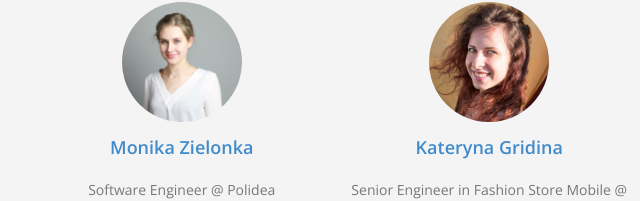
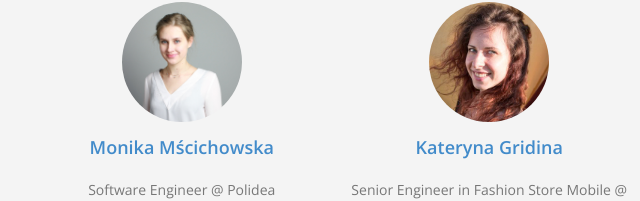
Before and after one commit to TheSwiftAlps/theswiftalps.github.io, a plain HTML site: page index.html in a window 1280 px wide. Shown: the part 2718-2919 px from the top of the page, 612-1252 px from the left. Drawn offline with nearby package versions, Linux system fonts and the light colour scheme.

Commit message:
Update last name

```diff
--- a/index.html
+++ b/index.html
@@ -250,7 +250,7 @@
                             <div class="col-sm-3">
                                 <div class="team-1-member">
                                     <img height="120px" width="120px" alt="Team Member" src="img/monika.jpg" class="img-circle">
-                                    <h4><a href="https://twitter.com/_ms_monika" target="_blank"><strong>Monika Zielonka</strong></a></h4>
+                                    <h4><a href="https://twitter.com/_ms_monika" target="_blank"><strong>Monika Mścichowska</strong></a></h4>
                                     <p class="space-top-small" style="height:10px;">
                                         Software Engineer @ Polidea<br><strong>Accessibility on iOS</strong>
                                     </p>
```
